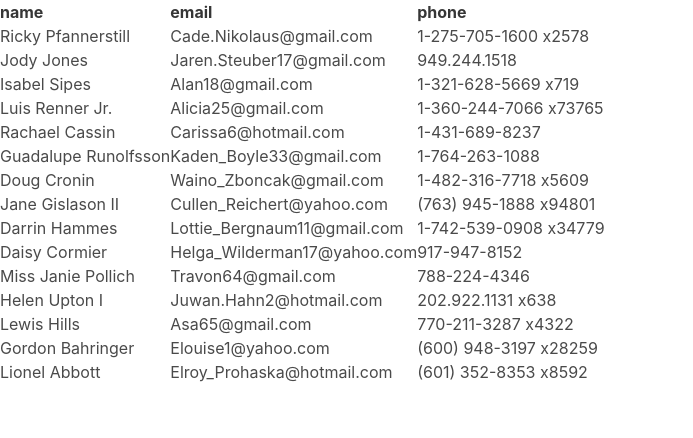
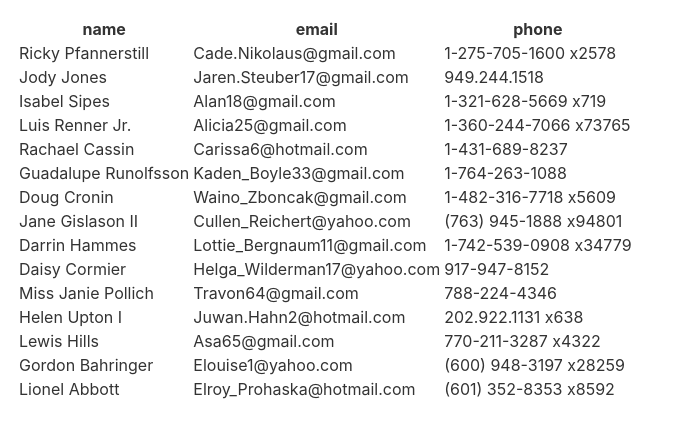
Before and after one commit to AlexFriis/Sveltetable, a Svelte app: page / in a window 1280 px wide. Shown: the top 438 px of the page, without its empty margins (0-693 px from the left). Built offline with nearby package versions, Linux system fonts and the light colour scheme.

Commit message:
done i guess, what a day

```diff
--- a/src/App.svelte
+++ b/src/App.svelte
@@ -1,15 +1,7 @@
 <script>
 	import PeopleTable from './Components/PeopleTable.svelte';
-
 </script>
-<link
-		rel="stylesheet"
-		href="https://cdn.jsdelivr.net/npm/bulma@0.9.3/css/bulma.min.css"
-	/>
 
 <body>
-	<table>
 	<PeopleTable/>
-
-</table>
 </body>
--- a/src/Components/TableHead.svelte
+++ b/src/Components/TableHead.svelte
@@ -1,10 +1,12 @@
 <script>
+    //export tableHead to be used in PeopleTable.svelte
     export let tableHead;
 </script>
 
 
 <thead>
     <tr>
+        <!--Returns an array of a given objects' own enumerable property names-->
         {#each Object.keys(tableHead[0]) as head}
             <th>
                 {head}
```
Also changed, not shown: src/Components/TableRow.svelte (+4 -5 lines).
